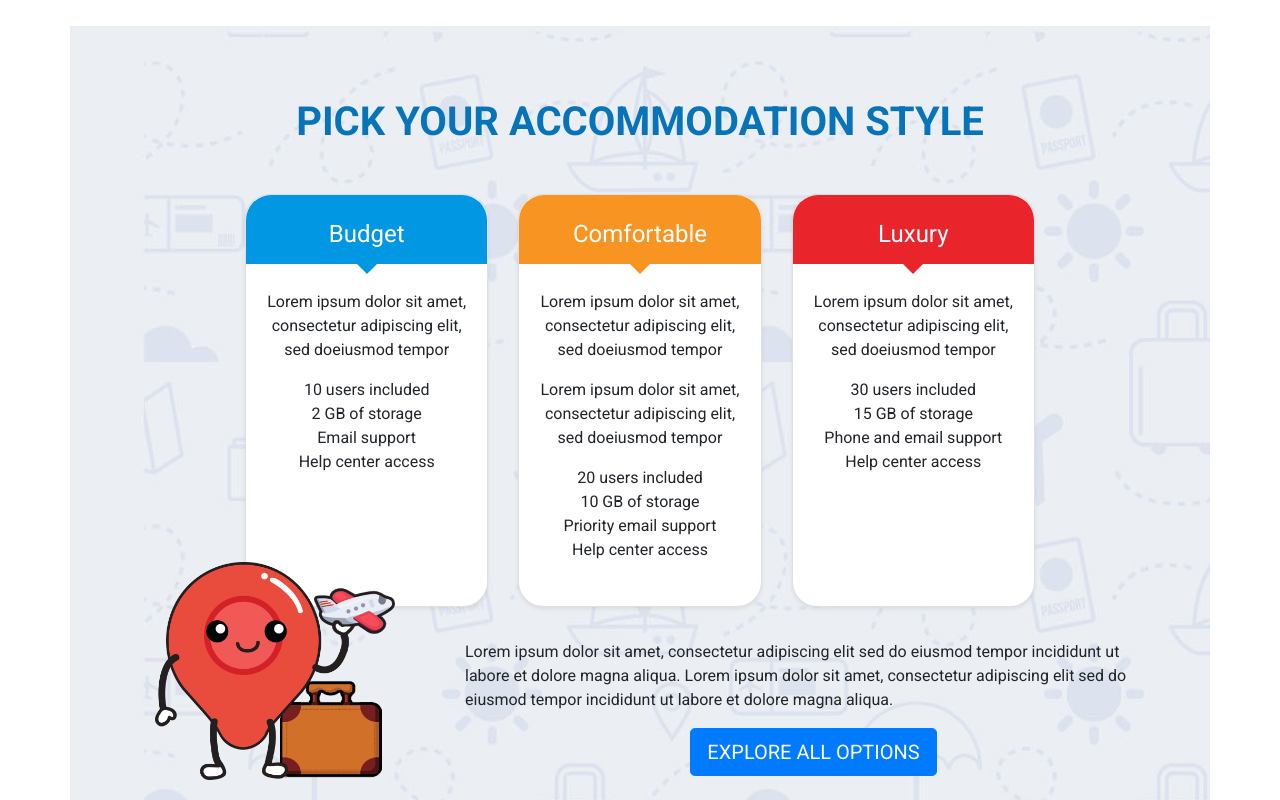
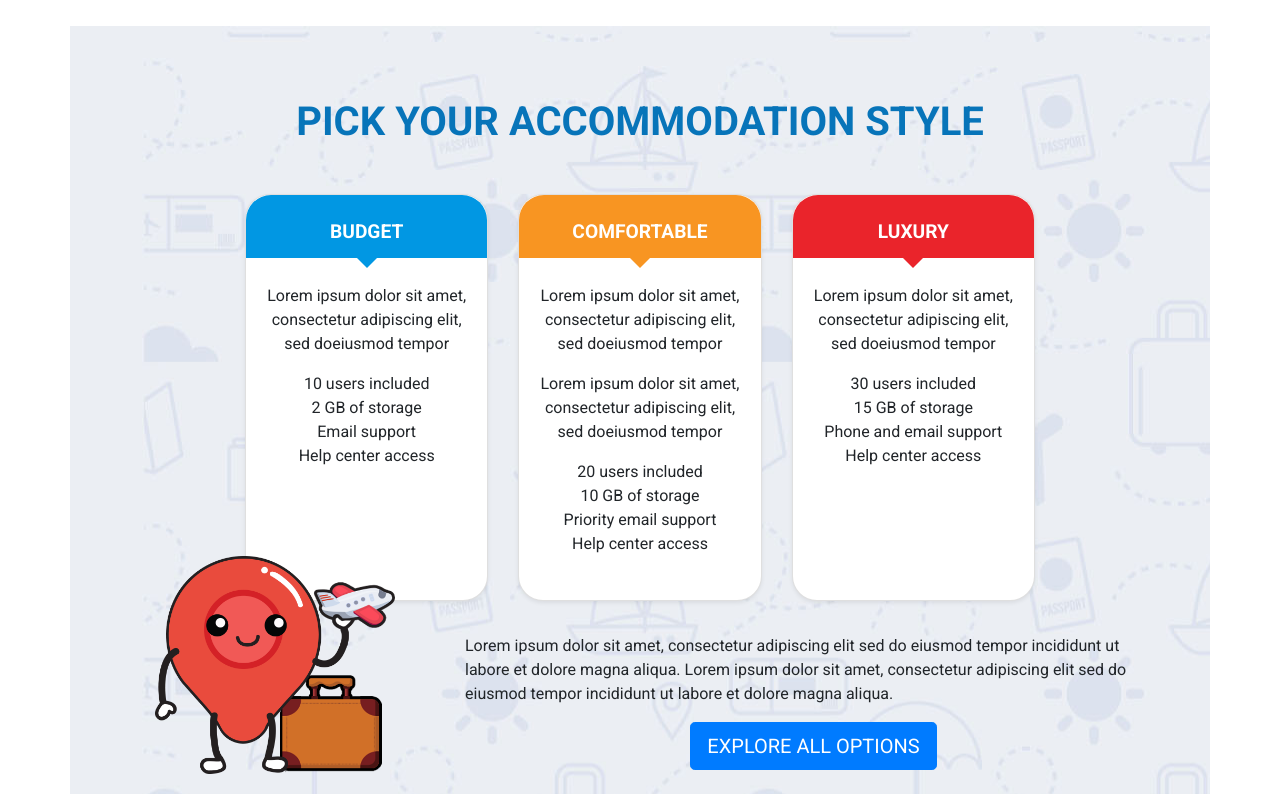
Before and after one commit to ceilp/ceilp.github.io, a plain HTML site: page index.html in a window 1280 px wide. Shown: the part 1411-2211 px from the top of the page. Drawn offline with nearby package versions, Linux system fonts and the light colour scheme.

Commit message:
fix card header

```diff
--- a/main.css
+++ b/main.css
@@ -76,6 +76,9 @@ h1 {
 }
 .accommodation-style .card-deck h4 {
   color: white;
+  text-transform: uppercase;
+  font-size: 1.2rem;
+  font-weight: 600 !important;
 }
 .accommodation-style .card-deck .card-header {
   padding: 25px 0 15px 0;
```
